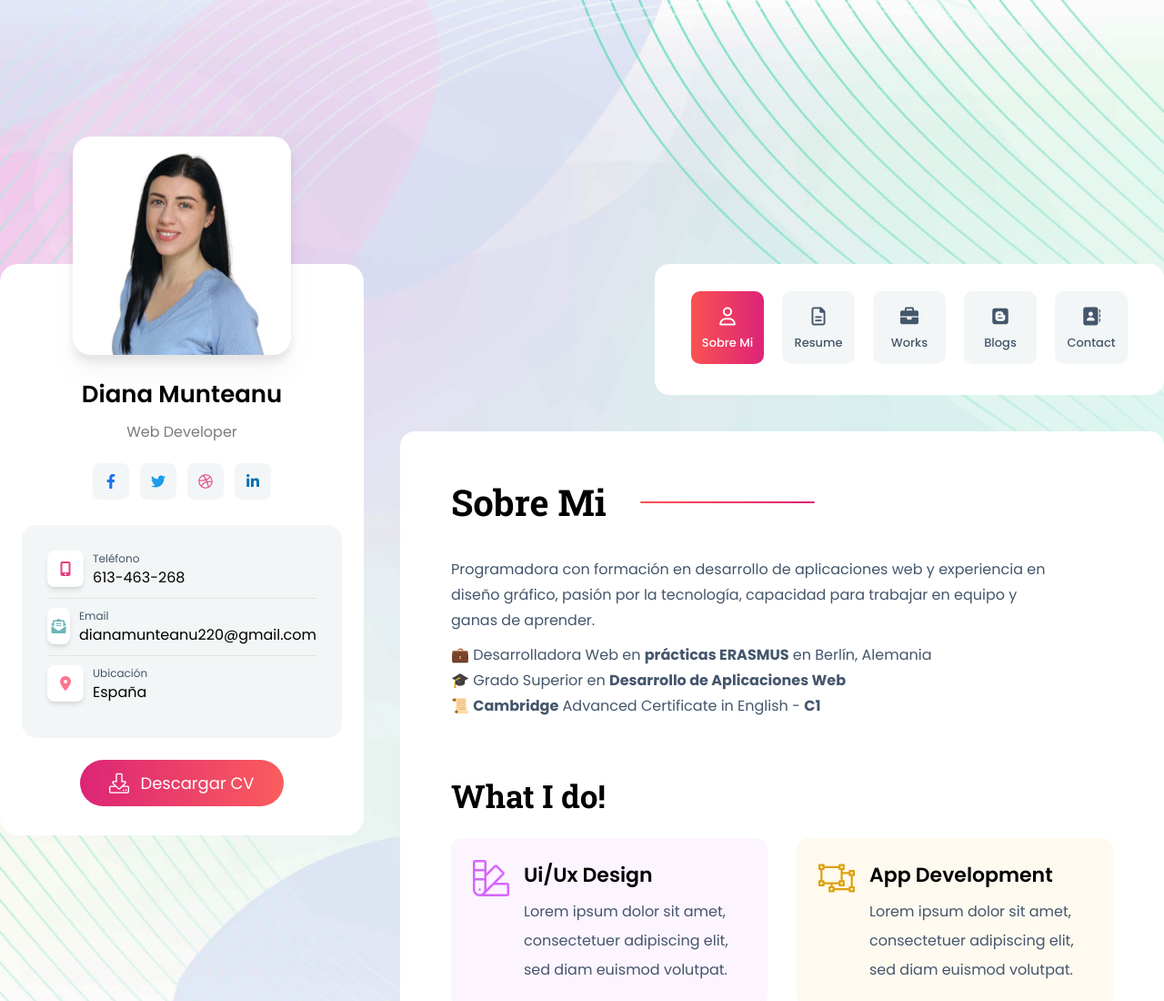
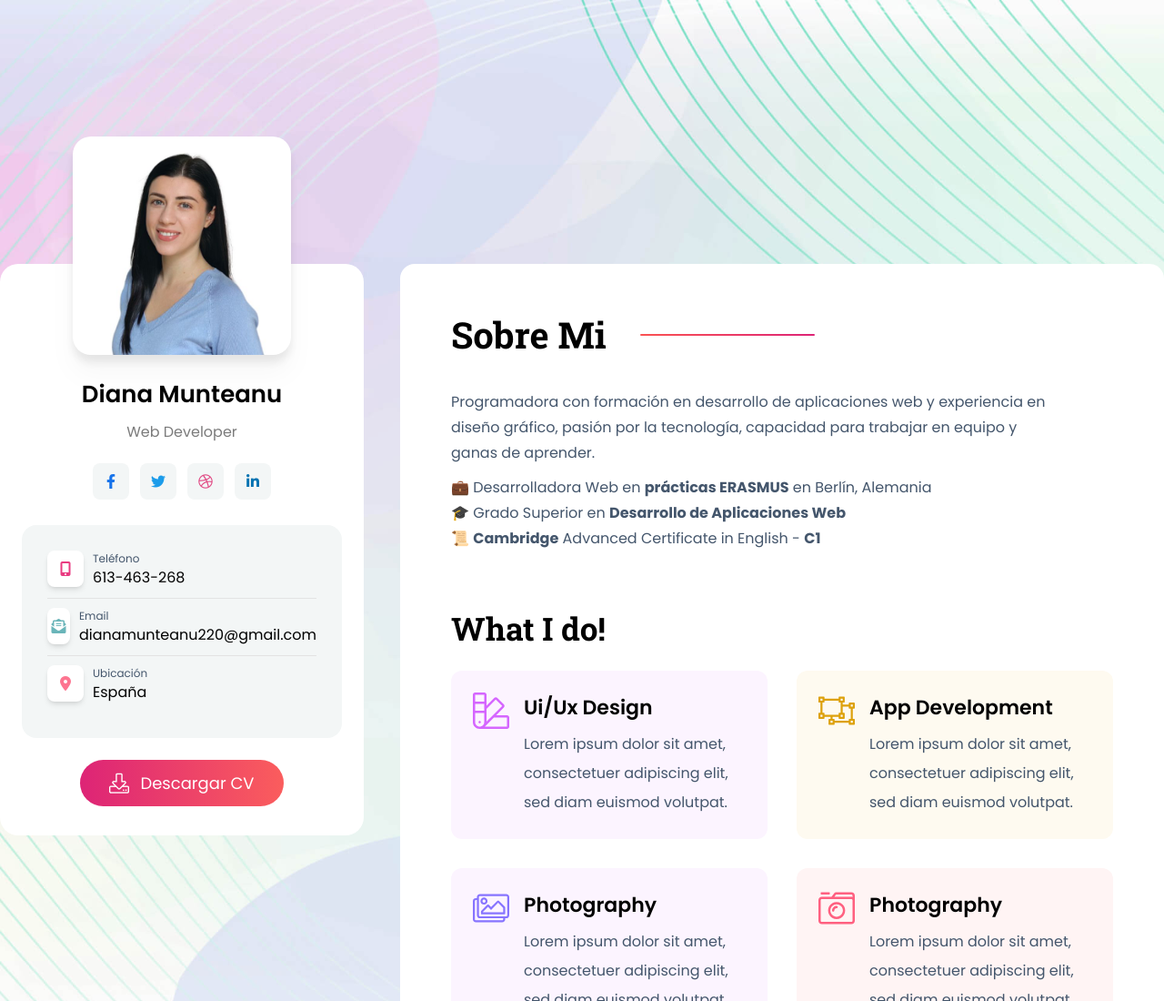
Before and after one commit to DianaM411/portfolio-website, a website: page index.html in a window 1280 px wide. Shown: the top 1100 px of the page at 91% size. Drawn offline with nearby package versions, Linux system fonts and the light colour scheme; files that its build step writes are made by us from their sources.

Commit message:
update navbar

```diff
--- a/index.html
+++ b/index.html
@@ -56,8 +56,6 @@
       <div class="section-bg">
         <div class="w-full flex justify-between px-4">
           <div class="flex items-center">
-            <!-- dark and light mode toggle -->
-
             <!-- mobile toggle button -->
             <button id="menu-toggle" type="button" class="menu-toggle-btn">
               <i
@@ -200,57 +198,6 @@
           </div>
         </div>
         <div class="col-span-12 lg:col-span-8">
-          <!-- header for mobile devices start -->
-          <header
-            class="lg:w-[560px] h-[144px] hidden lg:block p-[30px] ml-auto mb-10 rounded-[16px] bg-white dark:bg-[#111111]"
-          >
-            <nav class="hidden lg:block">
-              <ul class="flex">
-                <li>
-                  <a class="menu-active" href="./aboutOne.html">
-                    <span class="text-xl mb-1">
-                      <i class="fa-regular fa-user"></i>
-                    </span>
-                    Sobre Mi
-                  </a>
-                </li>
-                <li>
-                  <a class="menu-item" href="./resumeOne.html">
-                    <span class="text-xl mb-1">
-                      <i class="fa-regular fa-file-lines"></i>
-                    </span>
-                    Resume
-                  </a>
-                </li>
-                <li>
-                  <a class="menu-item" href="./portfiloOne.html">
-                    <span class="text-xl mb-1">
-                      <i class="fas fa-briefcase"></i>
-                    </span>
-                    Works
-                  </a>
-                </li>
-                <li>
-                  <a class="menu-item" href="./blogOne.html">
-                    <span class="text-xl mb-1">
-                      <i class="fa-brands fa-blogger"></i>
-                    </span>
-                    Blogs
-                  </a>
-                </li>
-                <li>
-                  <a class="menu-item" href="./contactOne.html">
-                    <span class="text-xl mb-1">
-                      <i class="fa-solid fa-address-book"></i>
-                    </span>
-                    Contact
-                  </a>
-                </li>
-              </ul>
-            </nav>
-          </header>
-          <!-- header for mobile devices end -->
-
           <!-- about me section start -->
           <div>
             <div class="lg:rounded-2xl bg-white dark:bg-[#111111]">
```
